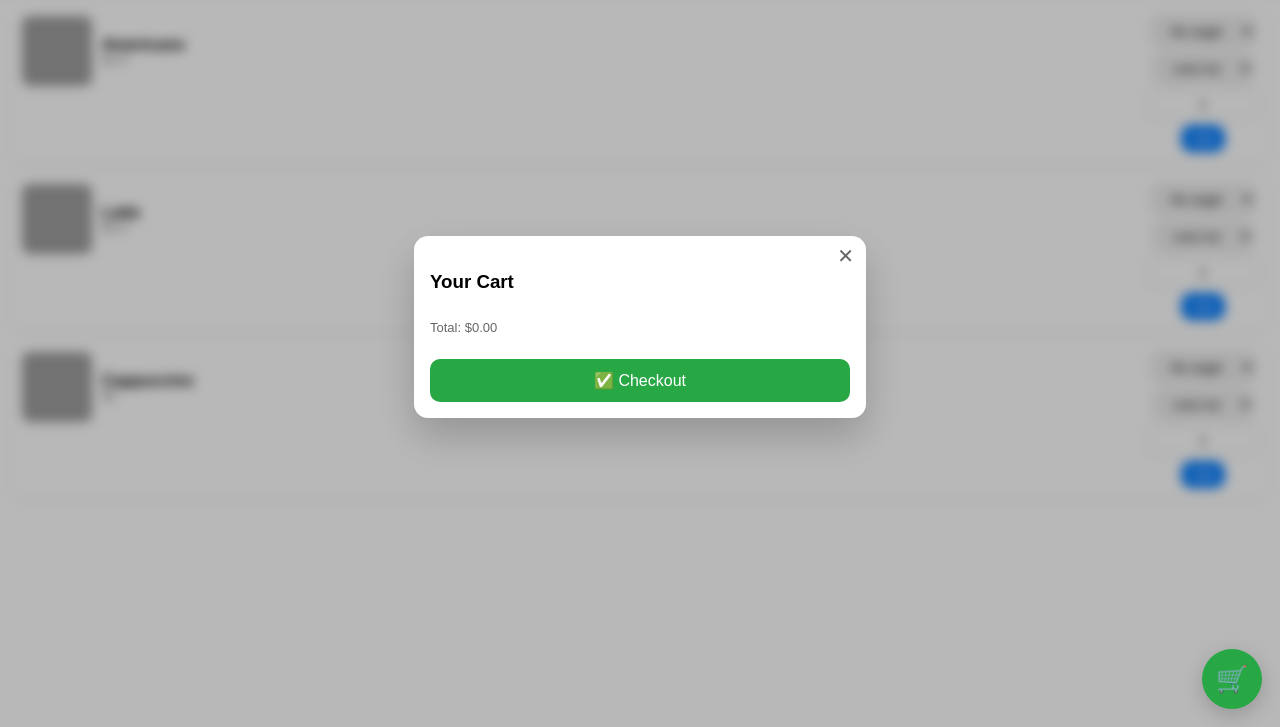
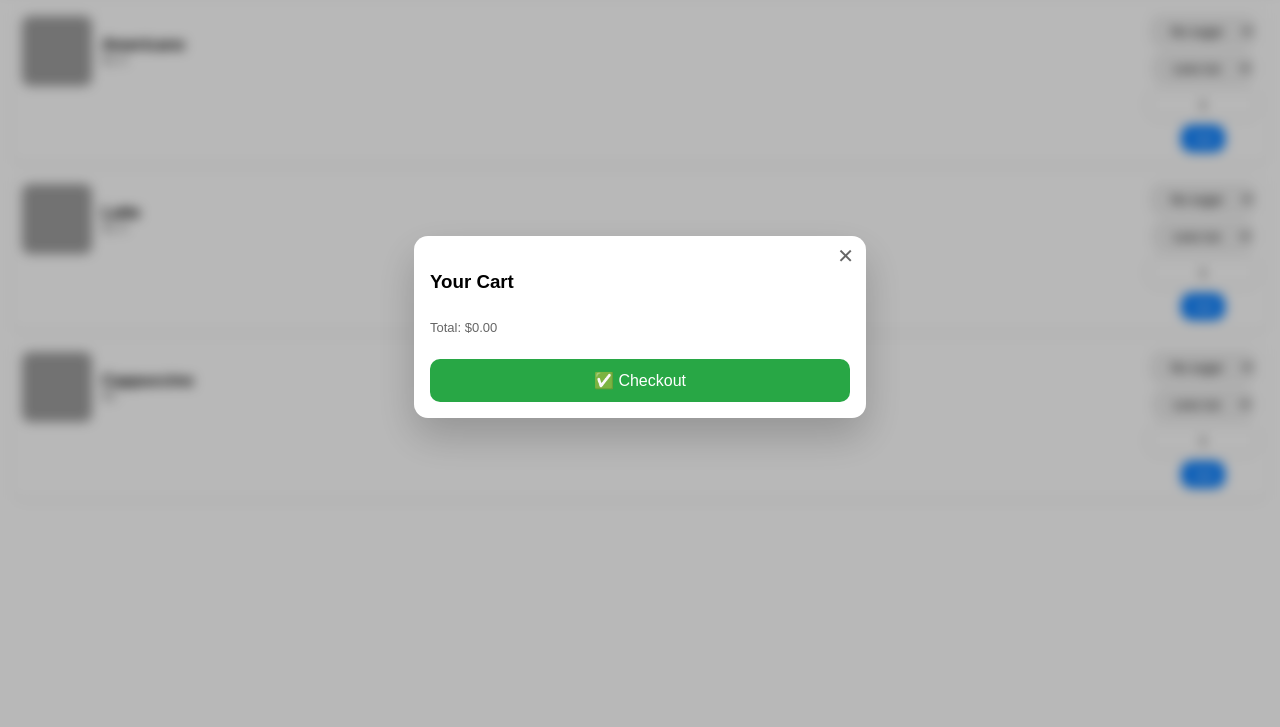
Before and after one commit to yfangchheng/Coffee-menu-bot, a plain HTML site: page index.html in a window 1280 px wide. Both pictures are taken after a click on the button "Open cart". Shown: the part 73-800 px from the top of the page. Drawn offline with Linux system fonts and the light colour scheme; grey boxes are pictures that could not be loaded.

Commit message:
Update index.html

```diff
--- a/index.html
+++ b/index.html
@@ -108,18 +108,7 @@
     position:fixed;
     right:18px;
     bottom:18px;
-    width:60px;
-    height:60px;
-    border-radius:50%;
-    background:var(--accent);
-    color:#fff;
-    font-size:26px;
-    display:flex;
-    align-items:center;
-    justify-content:center;
-    box-shadow:0 6px 20px rgba(0,0,0,0.18);
-    cursor:pointer;
-    z-index:1200;
+    z-index:900;
   }
   #cart-badge {
     position:absolute;
@@ -413,14 +402,12 @@ function removeItem(index){
 /* open / close cart modal */
 function openCart(){
   document.getElementById('cart-modal').style.display='flex';
-  document.getElementById('cart-modal').setAttribute('aria-hidden','false');
+  document.getElementById('cart-fab').style.display='none'; // hide FAB
 }
 function closeCart(){
   document.getElementById('cart-modal').style.display='none';
-  document.getElementById('cart-modal').setAttribute('aria-hidden','true');
+  document.getElementById('cart-fab').style.display='flex'; // show FAB again
 }
-
-/* checkout -> show payment modal (only total) */
 function checkout(){
   if(cart.length === 0){
     alert('❌ Your cart is empty!');
@@ -430,13 +417,11 @@ function checkout(){
   const total = cart.reduce((s,i)=>s + i.price*i.qty, 0);
   document.getElementById('order-summary').innerHTML = `💰 Total: $${total.toFixed(2)}`;
   document.getElementById('checkout-modal').style.display='flex';
-  document.getElementById('checkout-modal').setAttribute('aria-hidden','false');
+  document.getElementById('cart-fab').style.display='none'; // hide FAB during checkout
 }
-
-/* close checkout */
 function closeCheckout(){
   document.getElementById('checkout-modal').style.display='none';
-  document.getElementById('checkout-modal').setAttribute('aria-hidden','true');
+  document.getElementById('cart-fab').style.display='flex'; // show FAB again
 }
 
 /* finish order */
```
